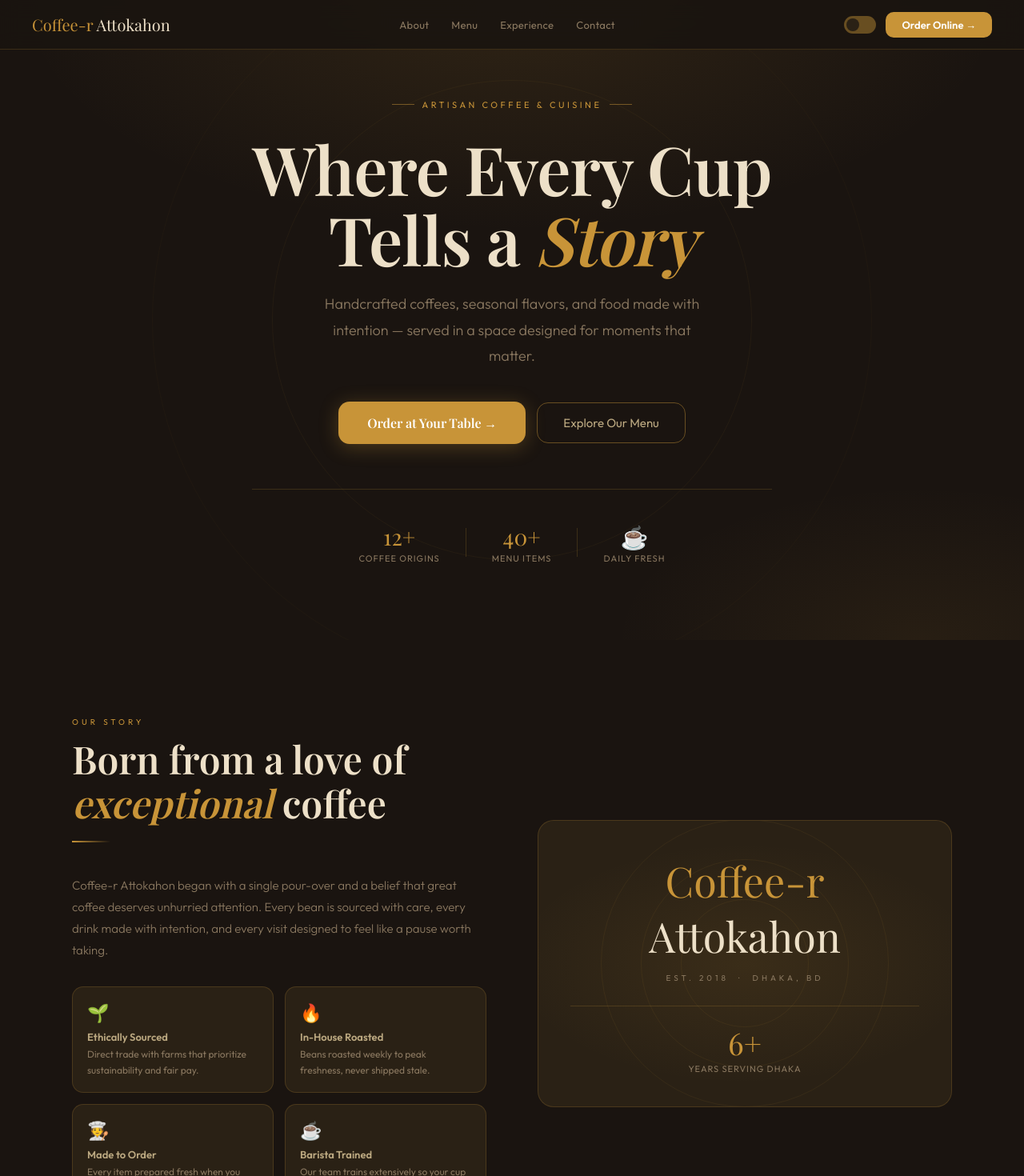
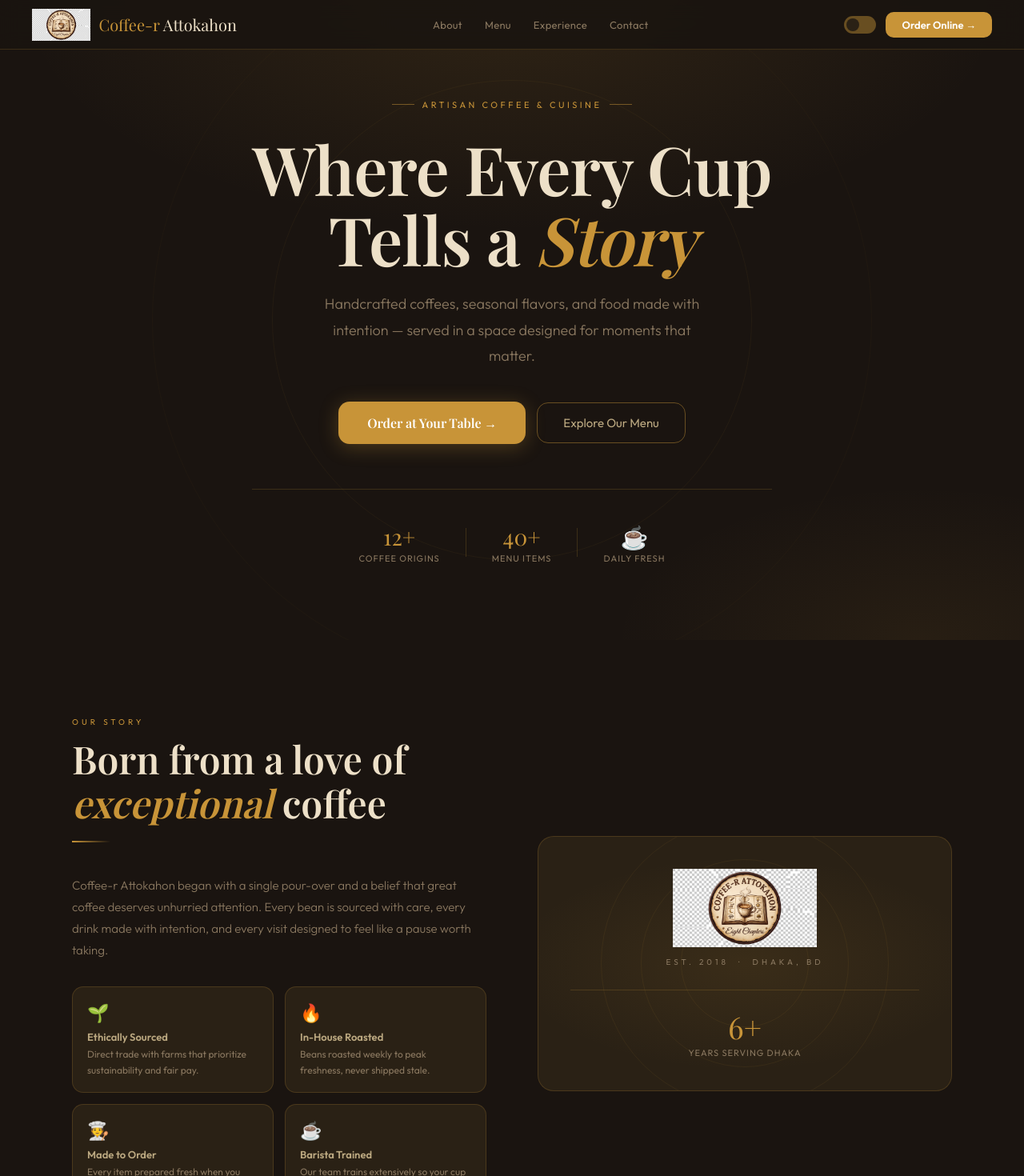
Before and after one commit to sabbir404e/COFFEE-R-ATTOKAHON-01, a Next.js app: page / in a window 1280 px wide. Shown: the top 1470 px of the page at 80% size. Built offline with nearby package versions, Linux system fonts and the light colour scheme.

Commit message:
feat: add brand logo image to homepage navbar and about section

```diff
--- a/src/app/page.js
+++ b/src/app/page.js
@@ -181,7 +181,10 @@ export default function HomePage() {
 
       {/* NAV */}
       <nav>
-        <Link className="nav-brand" href="/"><em>Coffee-r</em> Attokahon</Link>
+        <Link className="nav-brand" href="/" style={{ display:'flex', alignItems:'center', gap:'10px' }}>
+          <img src="/logo.png" alt="Coffee-r Attokahon" style={{ height:'40px', width:'auto' }} />
+          <span><em>Coffee-r</em> Attokahon</span>
+        </Link>
         <div className={`nav-links${mobileOpen ? ' mobile-open' : ''}`}>
           <a href="#about">About</a>
           <a href="#menu">Menu</a>
@@ -257,7 +260,7 @@ export default function HomePage() {
               <div className="about-visual-ring r2" />
               <div className="about-visual-ring r3" />
               <div className="about-visual-inner">
-                <div className="about-visual-logo"><em>Coffee-r</em><br />Attokahon</div>
+                <img src="/logo.png" alt="Coffee-r Attokahon Logo" style={{ width:'180px', height:'auto', margin:'0 auto 12px', display:'block' }} />
                 <div className="about-visual-tag">Est. 2018 &nbsp;·&nbsp; Dhaka, BD</div>
                 <div className="about-since">
                   <div className="about-since-num">6+</div>
```
